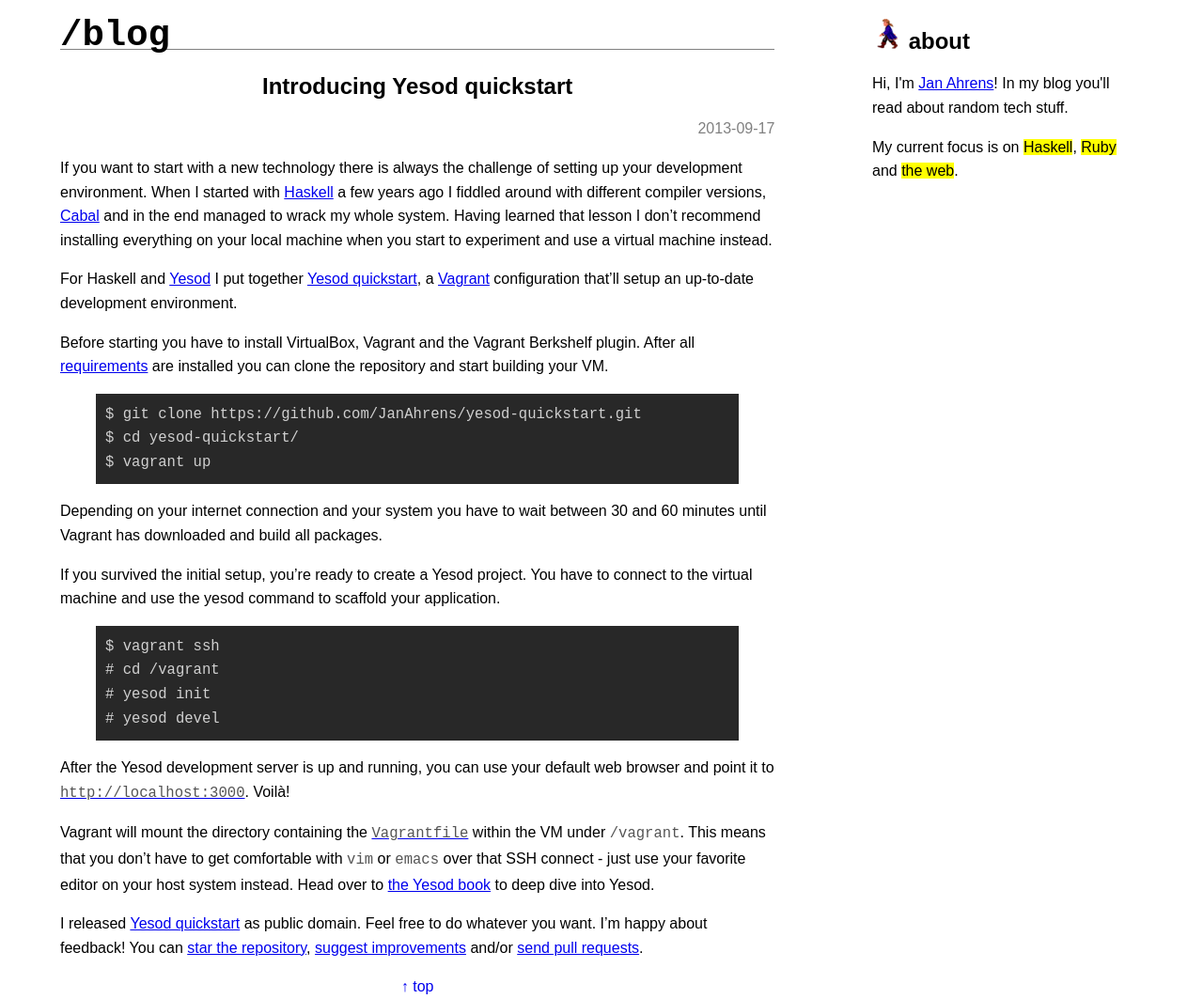
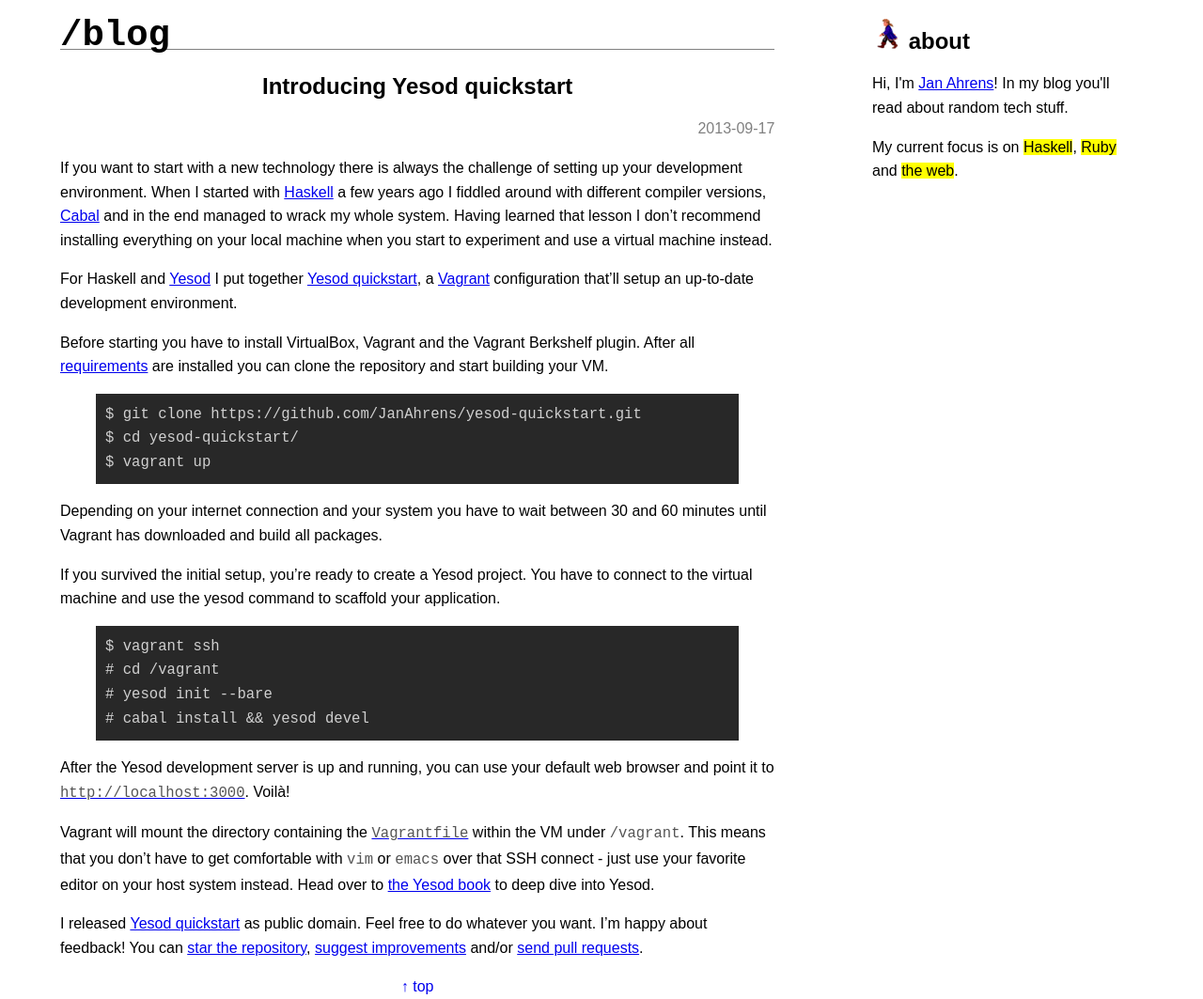
Before and after one commit to JanAhrens/JanAhrens.github.io, a Jekyll site: the page built from _posts/2013-09-17-yesod-quickstart.markdown, in a window 1280 px wide. Shown: the whole page at 94% size. Built offline with Jekyll 4.4.1, drawn with Linux system fonts in a browser that asks for light colours.

Commit message:
recommend creating a bare repository to have it right in the /yesod directory

```diff
--- a/_posts/2013-09-17-yesod-quickstart.markdown
+++ b/_posts/2013-09-17-yesod-quickstart.markdown
@@ -28,8 +28,8 @@
 
     $ vagrant ssh
     # cd /vagrant
-    # yesod init
-    # yesod devel
+    # yesod init --bare
+    # cabal install && yesod devel
 
 After the Yesod development server is up and running, you can use your default web browser and point it to
 [`http://localhost:3000`](http://localhost:3000/). Voilà!
```
